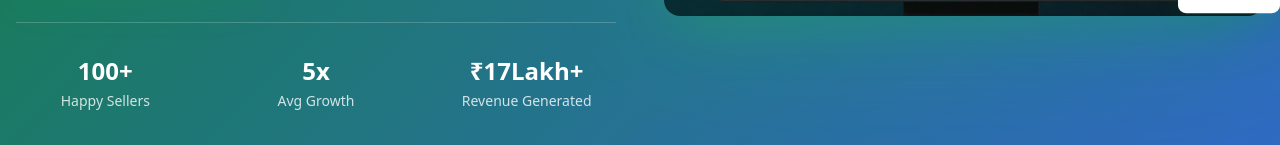
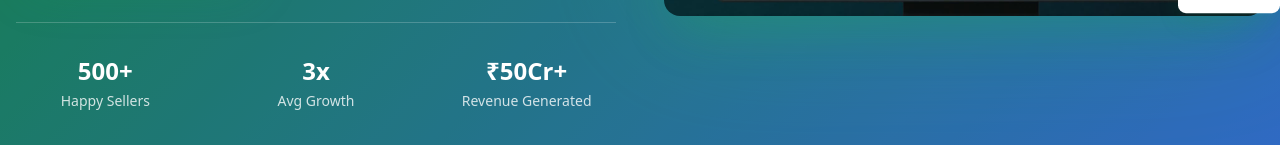
Before and after one commit to Yashsuthar202/growthway-landing-hub, a React (Vite) app: page / in a window 1280 px wide. Shown: the part 512-657 px from the top of the page. Built offline with nearby package versions, Linux system fonts and the light colour scheme.

Commit message:
Reverted to commit 2c1b9a47f85526336a959700d525b2a560f9a21b

```diff
--- a/src/components/landing/Hero.tsx
+++ b/src/components/landing/Hero.tsx
@@ -30,15 +30,15 @@ const Hero = () => {
 
             <div className="grid grid-cols-3 gap-8 pt-8 border-t border-white/20">
               <div className="text-center">
-                <div className="text-2xl font-bold mb-1">100+</div>
+                <div className="text-2xl font-bold mb-1">500+</div>
                 <div className="text-sm text-white/80">Happy Sellers</div>
               </div>
               <div className="text-center">
-                <div className="text-2xl font-bold mb-1">5x</div>
+                <div className="text-2xl font-bold mb-1">3x</div>
                 <div className="text-sm text-white/80">Avg Growth</div>
               </div>
               <div className="text-center">
-                <div className="text-2xl font-bold mb-1">₹17Lakh+</div>
+                <div className="text-2xl font-bold mb-1">₹50Cr+</div>
                 <div className="text-sm text-white/80">Revenue Generated</div>
               </div>
             </div>
```
